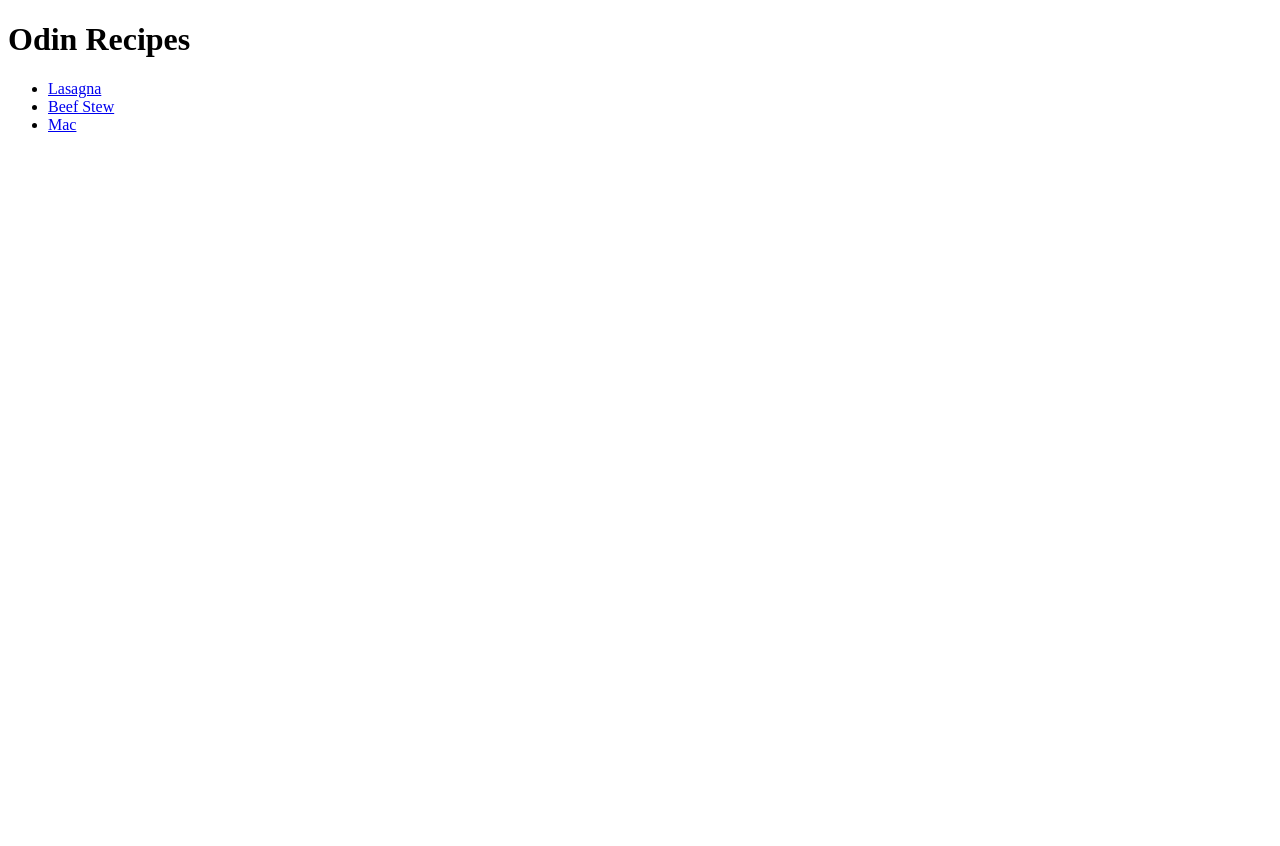
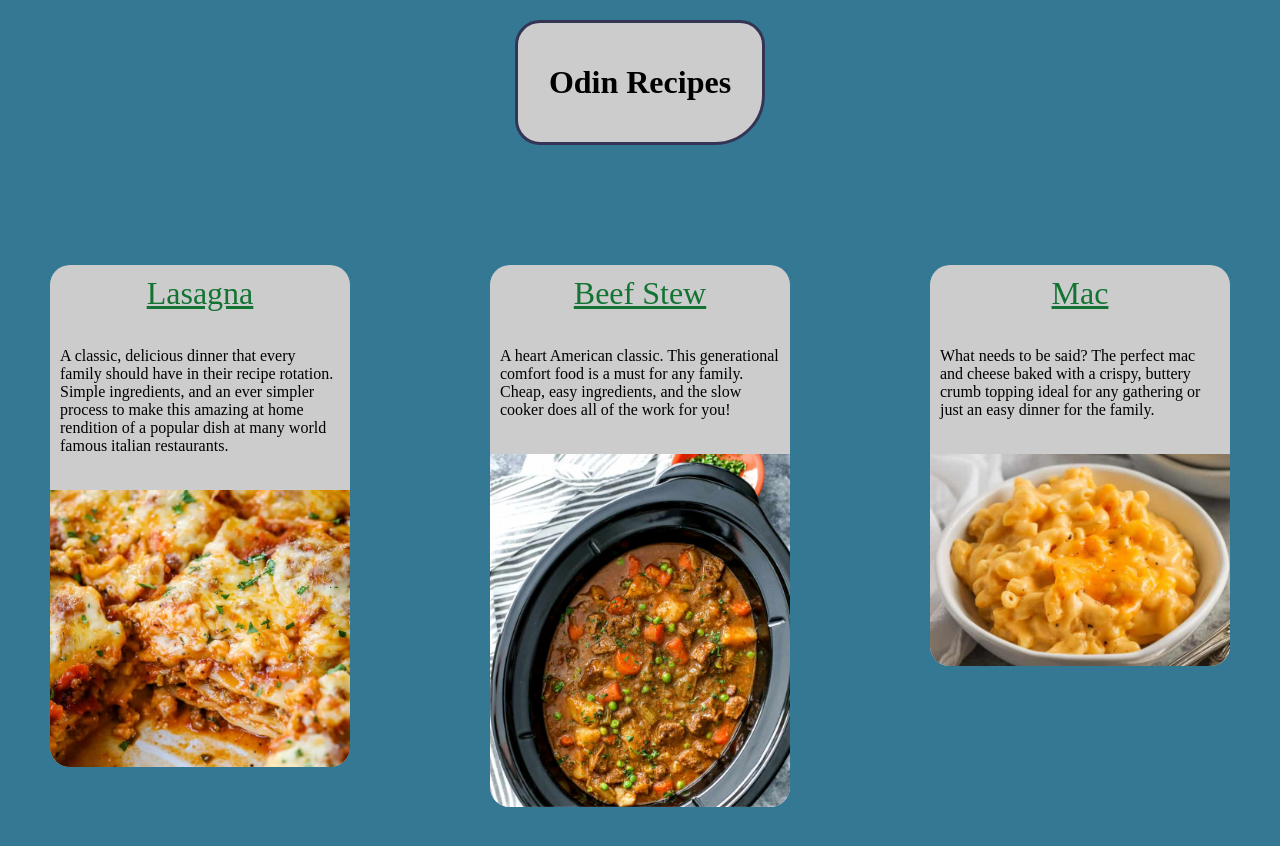
Before and after one commit to jvysvn/odin-recipes, a plain HTML site: page index.html in a window 1280 px wide. Before the commit the page ends 800 px from the top, so only its background shows below. Drawn offline with Linux system fonts and the light colour scheme.

Commit message:
Add Stylesheet

```diff
--- a/index.html
+++ b/index.html
@@ -4,18 +4,45 @@
 <head>
     <meta charset="UTF-8">
     <meta name="viewport" content="width=device-width, initial-scale=1.0">
+    <link rel="stylesheet" href="style.css">
     <title>The Odin Project - Recipes</title>
 </head>
 
 <body>
 
-    <h1>Odin Recipes</h1>
+    <div class="header">
+        <h1 class="title">Odin Recipes</h1>
+    </div>
 
-    <ul>
-        <li><a href="/recipes/lasagna.html">Lasagna</a></li>
-        <li><a href="/recipes/beefstew.html">Beef Stew</a></li>
-        <li><a href="/recipes/mac.html">Mac</a></li>
-    </ul>
+
+    <div class="cards">
+        <div class="content-card">
+            <a class="card-title" href="/recipes/lasagna.html">Lasagna</a>
+            <p class="card-content">A classic, delicious dinner that every family should have in their recipe rotation.
+                Simple ingredients, and an ever
+                simpler process to make this amazing at home rendition of a popular dish at many world famous italian
+                restaurants.</p>
+            <img src="./images/lasagna.png" alt="lasagna" class="card-image">
+        </div>
+
+        <div class="content-card">
+            <a class="card-title" href="/recipes/beefstew.html">Beef Stew</a>
+            <p class="card-content">A heart American classic. This generational comfort food is a must for any family.
+                Cheap, easy ingredients, and the slow
+                cooker does all of the work for you!</p>
+            <img src="./images/beefstew.png" alt="beefstew" class="card-image">
+        </div>
+
+        <div class="content-card">
+            <a class="card-title" href="/recipes/mac.html">Mac</a>
+            <p class="card-content">What needs to be said? The perfect mac and cheese baked with a crispy, buttery crumb
+                topping ideal for any gathering or
+                just an easy dinner for the family.</p>
+            <img src="./images/mac.png" alt="mac" class="card-image">
+        </div>
+    </div>
+
+
 
 </body>
 
--- /dev/null
+++ b/style.css
@@ -0,0 +1,64 @@
+* {
+  margin: 0;
+  padding: 0;
+  box-sizing: border-box;
+}
+
+body {
+  background: #347894;
+}
+
+img {
+  width: 100%;
+}
+
+ul {
+  padding: 10px;
+  margin: 20px;
+  list-style: none;
+}
+
+.header {
+  background: #ccc;
+  height: 125px;
+  width: 250px;
+  margin: 20px auto;
+  display: flex;
+  align-items: center;
+  justify-content: center;
+  border-radius: 25px 25px 50px 25px;
+  border: #343555 solid 3px;
+}
+
+.cards {
+  display: flex;
+  align-items: flex-start;
+  justify-content: center;
+  gap: 40px;
+}
+
+.content-card {
+  background: #ccc;
+  width: 300px;
+  height: max-content;
+  display: flex;
+  flex-direction: column;
+  align-items: center;
+  gap: 25px;
+  margin: 100px 50px;
+  border-radius: 20px;
+}
+
+.card-title {
+  margin-top: 10px;
+  font-size: 32px;
+  color: #127332;
+}
+
+.card-content {
+  margin: 10px;
+}
+
+.card-image {
+  border-radius: 0 0 20px 20px;
+}
```
